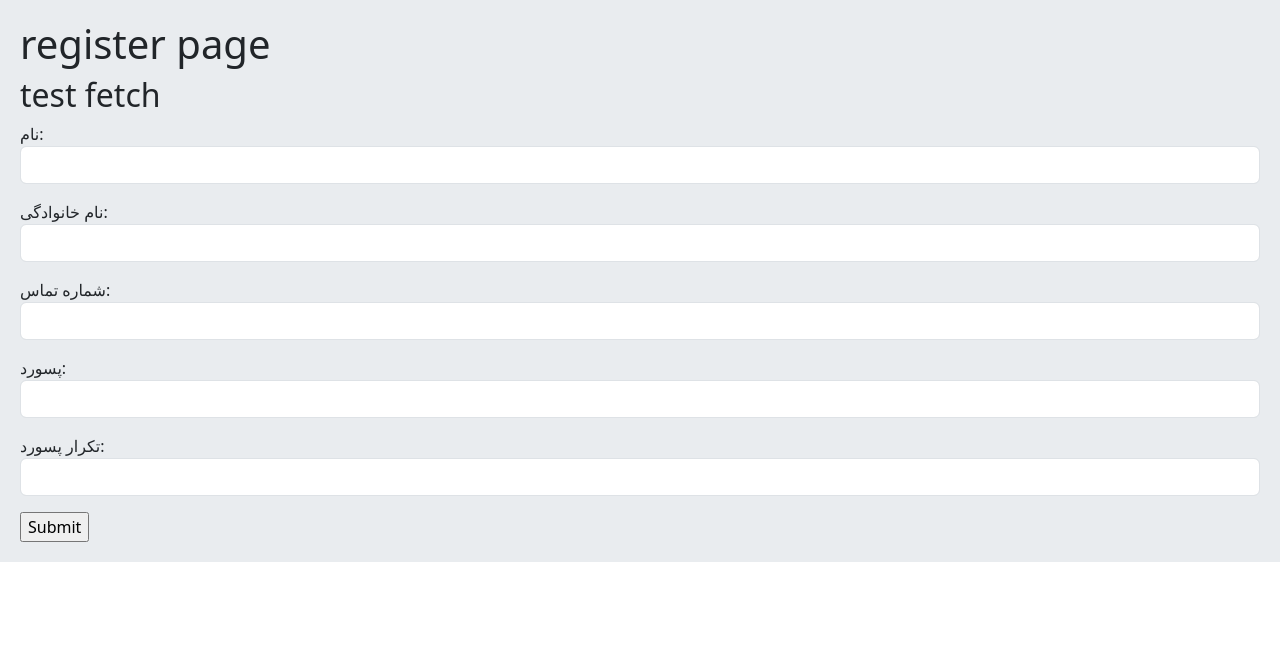
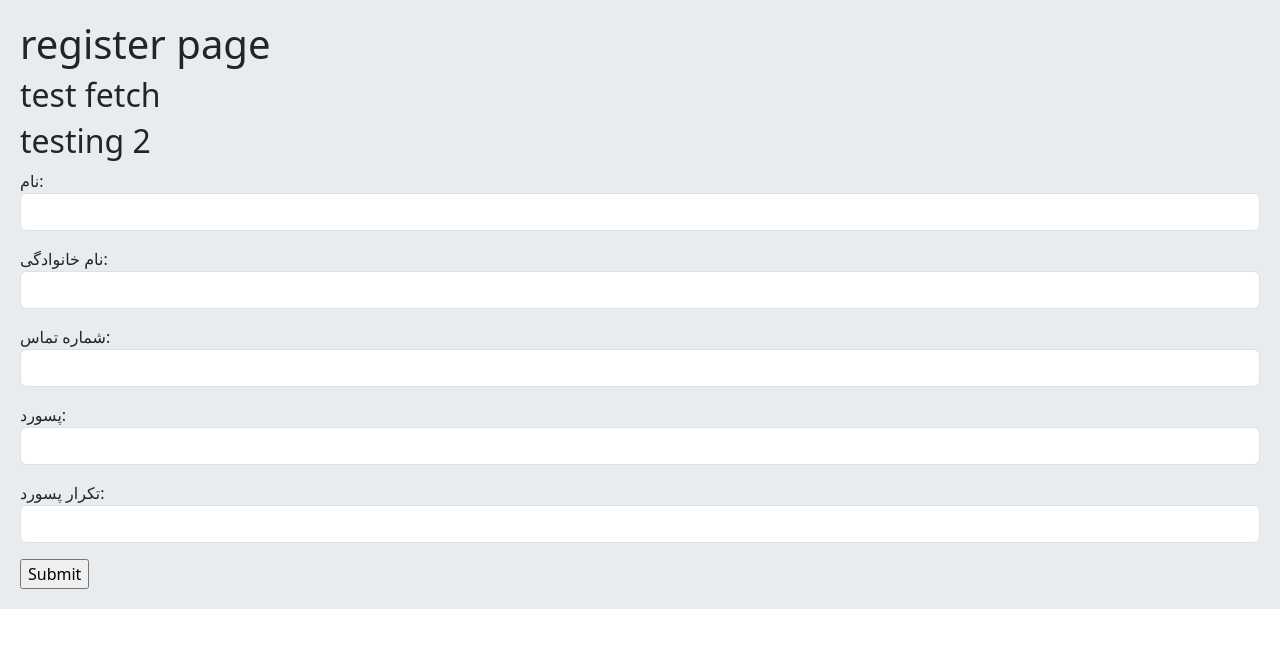
Before and after one commit to pourkahnouji/django_shop, a Django app: page /register/ in a window 1280 px wide. Shown: the top 648 px of the page. Run offline with Django 5.2, Linux system fonts and the light colour scheme.

Commit message:
fetch test

```diff
--- a/account/templates/account/register.html
+++ b/account/templates/account/register.html
@@ -2,6 +2,7 @@
 {% block content %}
     <h1>register page</h1>
     <h2> test fetch</h2>
+    <h2> testing 2</h2>
 <form method="post">
     {% csrf_token %}
     {{ form.as_p }}
```
